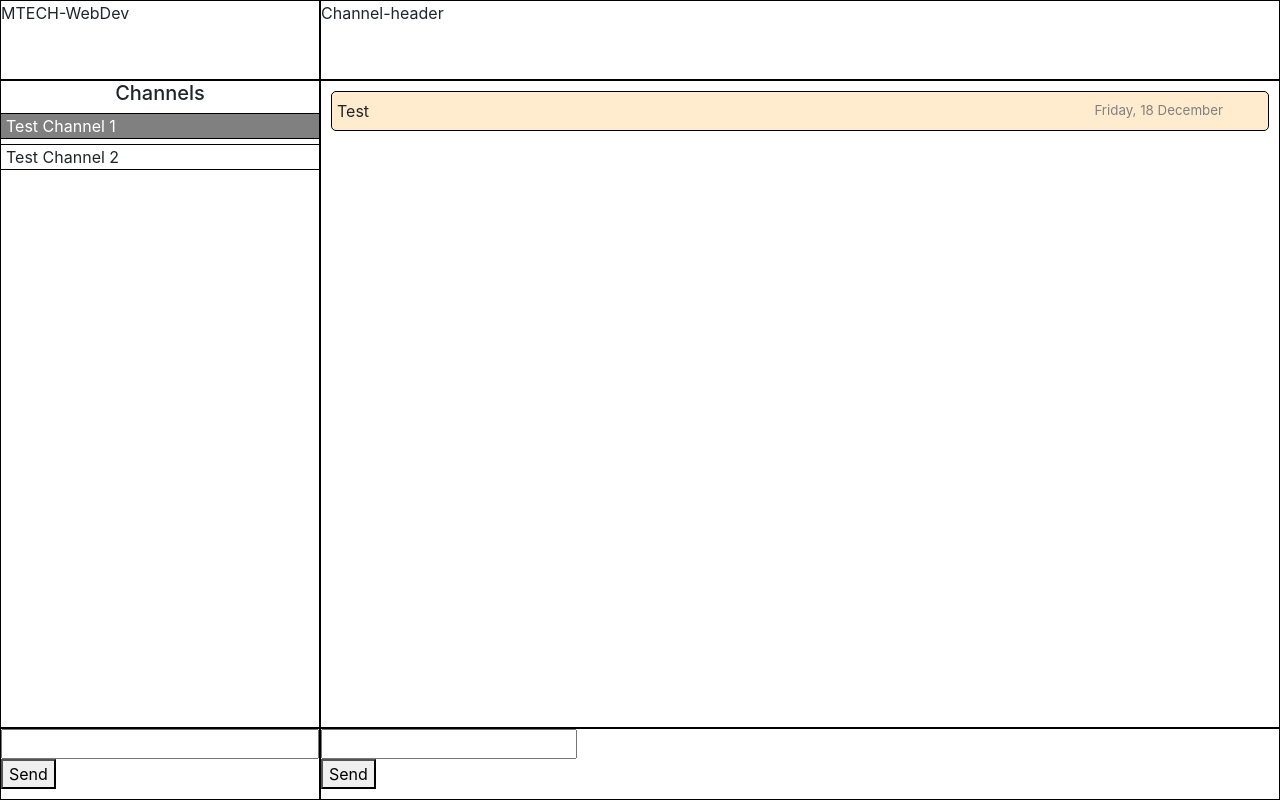
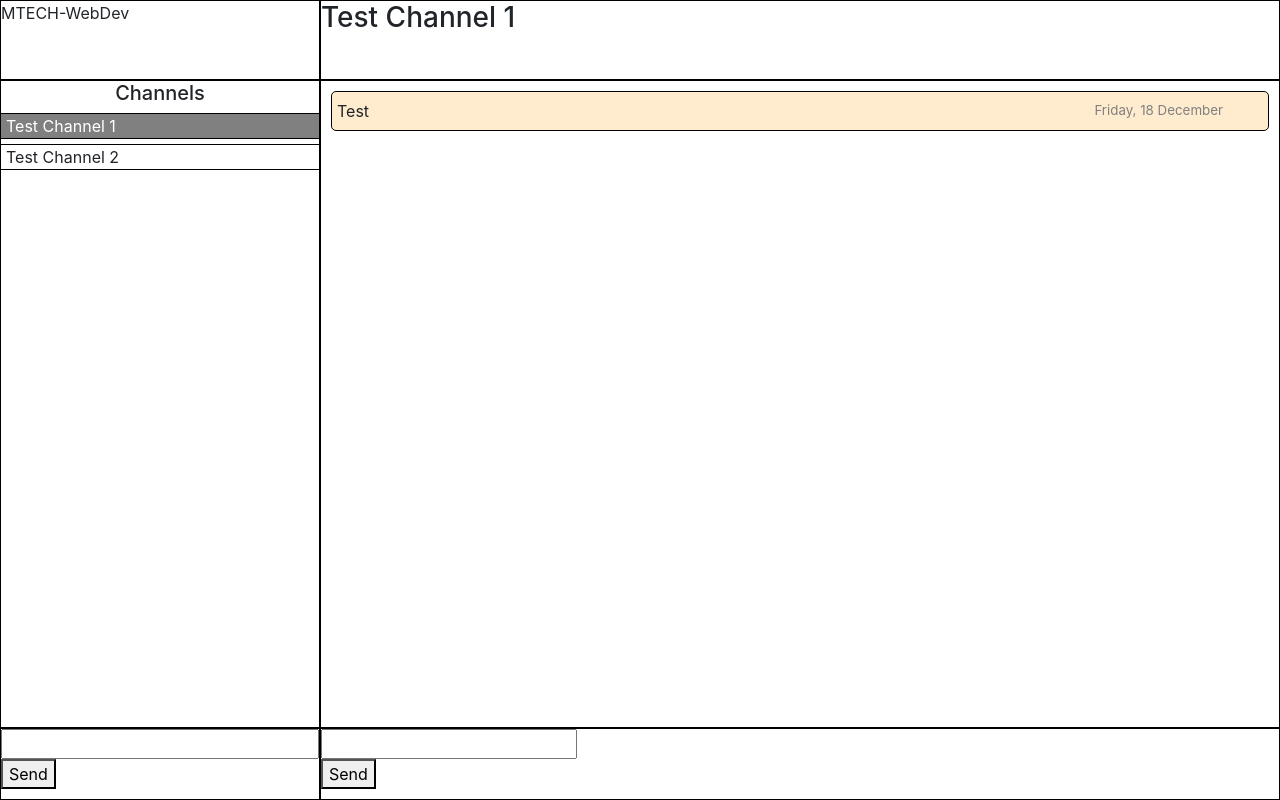
Before and after one commit to sam-leishman/chat-app, a React (Create React App) app: page / in a window 1280 px wide. Built offline with nearby package versions, Linux system fonts and the light colour scheme.

Commit message:
Added dynamic channel title for header

```diff
--- a/src/App.js
+++ b/src/App.js
@@ -82,8 +82,7 @@ class App extends Component {
             <ServerName></ServerName>
           </header>
           <header className='channel-header col-9'>
-            Channel-header
-            <Header></Header>
+            <Header channelTabs={channelTabs} />
           </header>
         </div>
         <div className='main-page row no-gutters'>
--- a/src/Header.js
+++ b/src/Header.js
@@ -2,9 +2,14 @@ import React, { Component } from 'react';
 
 class Header extends Component {
     render() {
+        const channelName = this.props.channelTabs.map(tab => {
+            if (tab.active) {
+                return tab.title;
+            }
+        })
         return (
             <div>
-
+                <h3 className='channel-name'>{channelName}</h3>
             </div>
         )
     }
```
Also changed, not shown: 1 other file (tests, documents, lock files or other folders).
